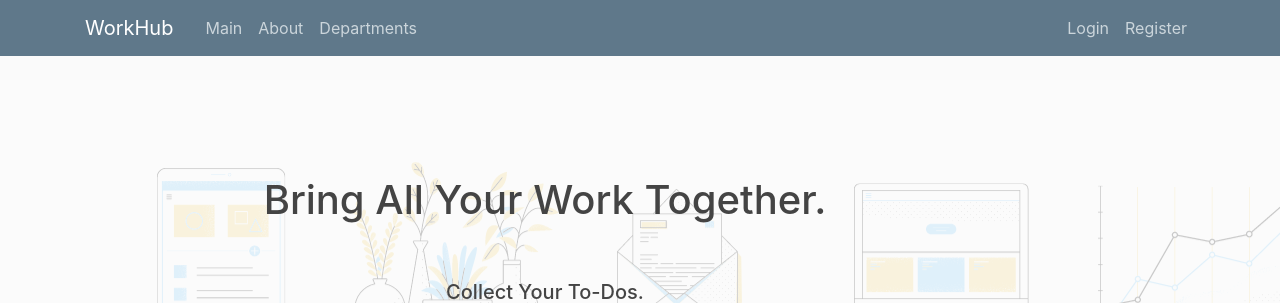
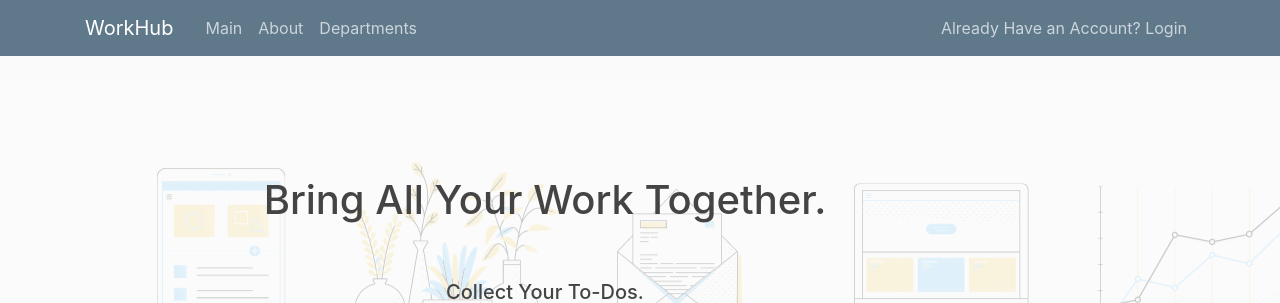
Before and after one commit to joezuoyc/CS316_F20_Team8, a Flask app: page / in a window 1280 px wide. Shown: the top 303 px of the page. Run offline with Flask 2, Linux system fonts and the light colour scheme; some libraries are stand-ins or nearby versions.

Commit message:
fix main page display

```diff
--- a/scheduler_code/scheduler/routes.py
+++ b/scheduler_code/scheduler/routes.py
@@ -136,7 +136,7 @@ def all_announcements():
 	return render_template('all_announcements.html', announcements =announcements, title = 'All announcements')
 
 
-general_groups = [('All','All users'),('Managers','All Managers'),('Employees','All Employees')]
+general_groups = [('All','All Users'),('Managers','All Managers'),('Employees','All Employees')]
 dept_groups = [				 	 ('Production', 'All Production'),
 								 ('RaD', 'All Research & Development'),
 								 ('Purchasing', 'All Purchasing'),
--- a/scheduler_code/scheduler/templates/simple_layout.html
+++ b/scheduler_code/scheduler/templates/simple_layout.html
@@ -60,16 +60,12 @@
             <!-- Navbar Right Side -->
             <div class="navbar-nav">
               {% if current_user.is_authenticated %}
-              {% if current_user.is_manager %}
-              <a class="nav-item nav-link" href="{{ url_for('new_task') }}">New task</a>
-              <a class="nav-item nav-link" href="{{ url_for('new_announcement') }}">New announcement</a>
-              <a class="nav-item nav-link" href="{{ url_for('new_poll') }}">New poll</a>
-              {% endif %}
+
               <a class="nav-item nav-link" href="{{ url_for('account') }}">Account</a>
               <a class="nav-item nav-link" href="{{ url_for('logout') }}">Log Out</a>
               {% else %}
-                <a class="nav-item nav-link" href="{{ url_for('login') }}">Login</a>
-                <a class="nav-item nav-link" href="{{ url_for('register') }}">Register</a>
+                <a class="nav-item nav-link" href="{{ url_for('login') }}">Already Have an Account? Login</a>
+
                 {% endif %}
             </div>
           </div>
```
